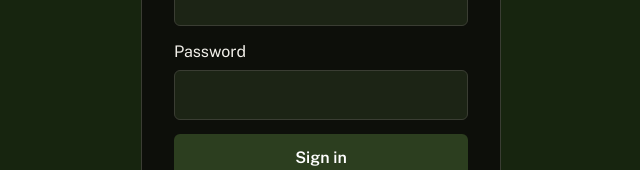
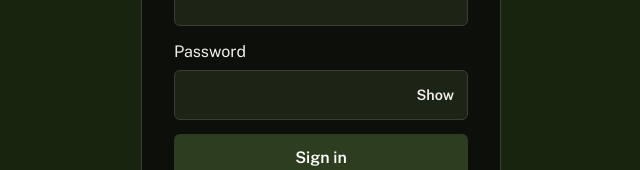
Before and after one commit to geeko452100/kiowa-gun, a Next.js app: page /admin/login in a window 1280 px wide. Shown: the part 344-514 px from the top of the page, without its empty margins (319-959 px from the left). Built offline with nearby package versions, Linux system fonts and the light colour scheme.

Commit message:
feat: add password visibility toggle to login form

```diff
--- a/app/admin/admin.css
+++ b/app/admin/admin.css
@@ -113,6 +113,35 @@ textarea:focus-visible,
 select:focus-visible {
   outline: 2px solid var(--color-accent, #4c5e3a);
   outline-offset: 1px;
+}
+
+.admin-password-field {
+  position: relative;
+  display: flex;
+}
+
+.admin-password-field input {
+  flex: 1;
+  padding-right: 60px;
+}
+
+.admin-password-toggle {
+  position: absolute;
+  top: 0;
+  right: 0;
+  bottom: 0;
+  min-height: auto;
+  padding: 0 14px;
+  border: none;
+  background: none;
+  color: var(--color-text, #f2f0ea);
+  font-size: 0.9rem;
+  font-weight: 600;
+  cursor: pointer;
+}
+
+.admin-password-toggle:hover {
+  color: var(--color-accent, #4c5e3a);
 }
 
 textarea {
--- a/app/admin/login/LoginForm.tsx
+++ b/app/admin/login/LoginForm.tsx
@@ -10,6 +10,7 @@ export default function LoginForm() {
   const expired = searchParams.get("expired") === "1";
   const [email, setEmail] = useState("");
   const [password, setPassword] = useState("");
+  const [showPassword, setShowPassword] = useState(false);
   const [error, setError] = useState("");
   const [loading, setLoading] = useState(false);
 
@@ -52,12 +53,22 @@ export default function LoginForm() {
       </label>
       <label>
         Password
-        <input
-          type="password"
-          required
-          value={password}
-          onChange={(e) => setPassword(e.target.value)}
-        />
+        <div className="admin-password-field">
+          <input
+            type={showPassword ? "text" : "password"}
+            required
+            value={password}
+            onChange={(e) => setPassword(e.target.value)}
+          />
+          <button
+            type="button"
+            className="admin-password-toggle"
+            onClick={() => setShowPassword((v) => !v)}
+            aria-label={showPassword ? "Hide password" : "Show password"}
+          >
+            {showPassword ? "Hide" : "Show"}
+          </button>
+        </div>
       </label>
       {error && <p className="admin-error">{error}</p>}
       <button type="submit" disabled={loading}>
```
